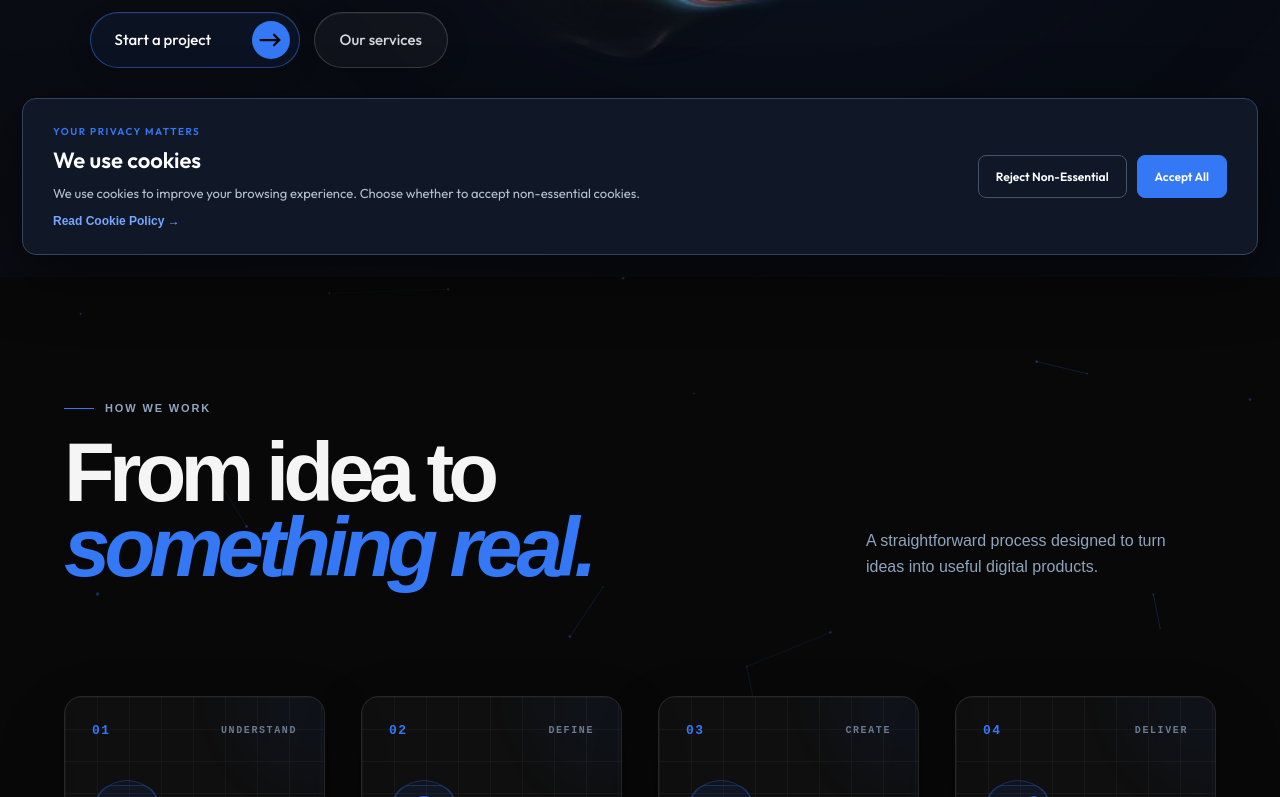
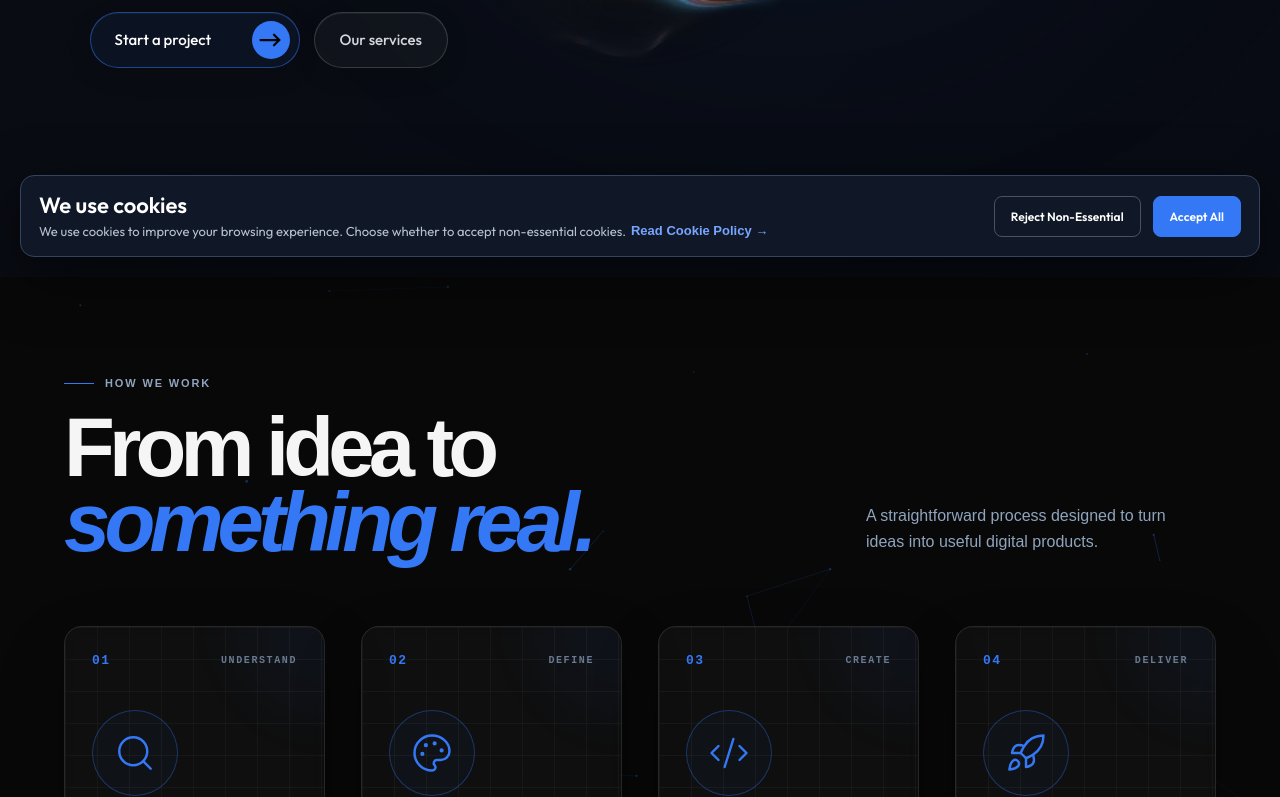
Before and after one commit to Nishxsm/onthemark, a Next.js app: page / in a window 1280 px wide. Shown: the part 523-1320 px from the top of the page. Built offline with nearby package versions, Linux system fonts and the light colour scheme.

Commit message:
home polishing

```diff
--- a/src/components/common/CookieBanner.jsx
+++ b/src/components/common/CookieBanner.jsx
@@ -5,12 +5,13 @@ import { useEffect, useState } from "react";
 const CONSENT_KEY = "otm-cookie-consent";
 
 const buttonBase = {
-    padding: "13px 17px",
+    padding: "12px 16px",
     borderRadius: "8px",
     fontSize: "12px",
     fontWeight: 700,
     cursor: "pointer",
     fontFamily: "inherit",
+    whiteSpace: "nowrap",
 };
 
 export default function CookieBanner() {
@@ -55,12 +56,12 @@ export default function CookieBanner() {
                     aria-label="Cookie consent"
                     style={{
                         position: "fixed",
-                        bottom: "22px",
-                        left: "22px",
-                        right: "22px",
+                        bottom: "20px",
+                        left: "20px",
+                        right: "20px",
                         zIndex: 2147483647,
                         boxSizing: "border-box",
-                        padding: "26px 30px",
+                        padding: "16px 18px",
                         border: "1px solid #34445e",
                         borderRadius: "14px",
                         background: "#101827",
@@ -68,78 +69,27 @@ export default function CookieBanner() {
                         boxShadow: "0 20px 60px rgba(0,0,0,0.55)",
                     }}
                 >
-                    <div
-                        style={{
-                            display: "flex",
-                            alignItems: "center",
-                            justifyContent: "space-between",
-                            gap: "28px",
-                            flexWrap: "wrap",
-                        }}
-                    >
-                        <div style={{ flex: "1 1 300px" }}>
-                            <span
-                                style={{
-                                    display: "block",
-                                    marginBottom: "8px",
-                                    color: "#3478f6",
-                                    fontSize: "10px",
-                                    fontWeight: 700,
-                                    letterSpacing: "0.15em",
-                                }}
-                            >
-                                YOUR PRIVACY MATTERS
+                    <div className="cookie-banner-content">
+                        <div className="cookie-banner-copy">
+                            <h3>We use cookies</h3>
+
+                            <div className="cookie-banner-description">
+                                <span>
+                                    We use cookies to improve your browsing experience.
+                                    Choose whether to accept non-essential cookies.
                                 </span>
-
-                            <h3
-                                style={{
-                                    margin: "0 0 8px",
-                                    fontSize: "22px",
-                                    color: "#ffffff",
-                                }}
-                            >
-                                We use cookies
-                            </h3>
-
-                            <p
-                                style={{
-                                    margin: 0,
-                                    color: "#b5c0d0",
-                                    fontSize: "13px",
-                                    lineHeight: 1.7,
-                                }}
-                            >
-                                We use cookies to improve your browsing
-                                experience. Choose whether to accept
-                                non-essential cookies.
-                            </p>
 
                                 <button
                                     type="button"
                                     onClick={() => setPolicyOpen(true)}
-                                style={{
-                                    display: "block",
-                                    marginTop: "10px",
-                                    padding: 0,
-                                    border: 0,
-                                    background: "transparent",
-                                    color: "#77a5ff",
-                                    fontSize: "12px",
-                                    fontWeight: 600,
-                                    cursor: "pointer",
-                                }}
+                                    className="cookie-policy-link"
                                 >
                                     Read Cookie Policy →
                                 </button>
                             </div>
+                        </div>
 
-                        <div
-                            style={{
-                                display: "flex",
-                                flexWrap: "wrap",
-                                gap: "10px",
-                            }}
-                        >
+                        <div className="cookie-banner-actions">
                             <button
                                 type="button"
                                 onClick={() => handleConsent("rejected")}
@@ -287,6 +237,77 @@ export default function CookieBanner() {
                     </section>
                 </div>
             )}
+
+            <style jsx>{`
+                .cookie-banner-content {
+                    display: flex;
+                    align-items: center;
+                    justify-content: space-between;
+                    gap: 24px;
+                }
+
+                .cookie-banner-copy {
+                    flex: 1 1 auto;
+                    min-width: 0;
+                }
+
+                .cookie-banner-copy h3 {
+                    margin: 0 0 3px;
+                    font-size: 22px;
+                    line-height: 1.2;
+                    color: #ffffff;
+                }
+
+                .cookie-banner-description {
+                    display: flex;
+                    align-items: center;
+                    flex-wrap: wrap;
+                    column-gap: 5px;
+                    row-gap: 2px;
+                    color: #b5c0d0;
+                    font-size: 13px;
+                    line-height: 1.4;
+                }
+
+                .cookie-policy-link {
+                    flex-shrink: 0;
+                    padding: 0;
+                    border: 0;
+                    background: transparent;
+                    color: #77a5ff;
+                    font-size: 13px;
+                    font-weight: 700;
+                    cursor: pointer;
+                    white-space: nowrap;
+                }
+
+                .cookie-banner-actions {
+                    display: flex;
+                    align-items: center;
+                    flex-shrink: 0;
+                    gap: 12px;
+                }
+
+                @media (max-width: 760px) {
+                    .cookie-banner-content {
+                        align-items: flex-start;
+                        flex-direction: column;
+                        gap: 14px;
+                    }
+
+                    .cookie-banner-actions {
+                        width: 100%;
+                        flex-wrap: wrap;
+                    }
+                }
+
+                @media (max-width: 480px) {
+                    .cookie-banner-actions button {
+                        flex: 1;
+                        white-space: normal;
+                    }
+                }
+            `}</style>
         </>
     );
 }
--- a/src/components/home/HowWeWork.jsx
+++ b/src/components/home/HowWeWork.jsx
@@ -51,16 +51,12 @@ export default function HowWeWork() {
     const processRef = useRef(null);
 
     const isInView = useInView(processRef, {
-        once: false,
+        once: true,
         amount: 0.2,
     });
 
     return (
-        <section
-            className="process"
-            id="about"
-            ref={processRef}
-        >
+        <section className="process" id="about" ref={processRef}>
             <NetworkBackground />
 
             <div className="process-header">
@@ -76,8 +72,8 @@ export default function HowWeWork() {
                     </h2>
 
                     <p>
-                        A straightforward process designed to
-                        turn ideas into useful digital products.
+                        A straightforward process designed to turn ideas into
+                        useful digital products.
                     </p>
                 </div>
             </div>
@@ -90,20 +86,11 @@ export default function HowWeWork() {
                         <motion.div
                             className="process-item"
                             key={stage.number}
-                            initial={{
-                                opacity: 0,
-                                y: 30,
-                            }}
+                            initial={{ opacity: 0, y: 30 }}
                             animate={
                                 isInView
-                                    ? {
-                                          opacity: 1,
-                                          y: 0,
-                                      }
-                                    : {
-                                          opacity: 0,
-                                          y: 30,
-                                      }
+                                    ? { opacity: 1, y: 0 }
+                                    : { opacity: 0, y: 30 }
                             }
                             transition={{
                                 duration: 0.65,
@@ -127,20 +114,18 @@ export default function HowWeWork() {
                                         <Icon
                                             size={42}
                                             strokeWidth={1.4}
+                                            aria-hidden="true"
                                         />
                                     </div>
                                 </div>
 
                                 <div className="process-content">
                                     <h3>{stage.title}</h3>
-
                                     <p>{stage.description}</p>
                                 </div>
 
                                 <div className="process-card-bottom">
-                                    <span>
-                                        0{index + 1} / 04
-                                    </span>
+                                    <span>{stage.number} / 04</span>
 
                                     <div className="process-progress">
                                         <span
@@ -161,6 +146,7 @@ export default function HowWeWork() {
                                     <ArrowRight
                                         size={22}
                                         strokeWidth={1.2}
+                                        aria-hidden="true"
                                     />
                                 </div>
                             )}
--- a/src/styles/home/HowWeWork.css
+++ b/src/styles/home/HowWeWork.css
@@ -1,10 +1,10 @@
+
 /* Process */
 
 .process {
     position: relative;
     width: 100%;
-    min-height: 100vh;
-    padding: 100px 3.2% 90px;
+    padding: 100px 3.2% 35px;
     overflow: hidden;
     box-sizing: border-box;
     background: #080808;
@@ -30,17 +30,12 @@
     margin-bottom: 65px;
 }
 
-/* Eyebrow */
-
 .process-eyebrow {
     display: flex;
     align-items: center;
     gap: 10px;
     margin-bottom: 18px;
-    font-family:
-        Arial,
-        Helvetica,
-        sans-serif;
+    font-family: Arial, Helvetica, sans-serif;
     font-size: 11px;
     font-weight: 700;
     letter-spacing: 0.16em;
@@ -66,10 +61,7 @@
 .process-header h2 {
     max-width: 900px;
     margin: 0;
-    font-family:
-        Arial,
-        Helvetica,
-        sans-serif;
+    font-family: Arial, Helvetica, sans-serif;
     font-size: clamp(52px, 5.2vw, 88px);
     font-weight: 800;
     line-height: 0.91;
@@ -86,10 +78,7 @@
 .process-heading-row > p {
     width: 300px;
     margin: 0 20px 5px 0;
-    font-family:
-        "Outfit",
-        Arial,
-        sans-serif;
+    font-family: "Outfit", Arial, sans-serif;
     font-size: 14px;
     line-height: 1.5;
     color: #8fa4bd;
@@ -104,8 +93,6 @@
     grid-template-columns: repeat(4, minmax(0, 1fr));
     gap: 36px;
 }
-
-/* Item */
 
 .process-item {
     position: relative;
@@ -195,10 +182,7 @@
 }
 
 .process-number {
-    font-family:
-        Arial,
-        Helvetica,
-        sans-serif;
+    font-family: Arial, Helvetica, sans-serif;
     font-size: 13px;
     font-weight: 700;
     letter-spacing: 0.08em;
@@ -206,17 +190,14 @@
 }
 
 .process-label {
-    font-family:
-        Arial,
-        Helvetica,
-        sans-serif;
+    font-family: Arial, Helvetica, sans-serif;
     font-size: 9px;
     font-weight: 700;
     letter-spacing: 0.16em;
     color: #7f91a8;
 }
 
-/* Icon */
+/* Circular icons */
 
 .process-icon-wrap {
     position: relative;
@@ -224,12 +205,15 @@
     display: flex;
     align-items: center;
     justify-content: center;
-    width: 70px;
-    height: 70px;
+    width: 86px;
+    height: 86px;
     margin-top: 42px;
-    border: 1px solid rgba(52, 120, 246, 0.28);
+    flex: 0 0 86px;
+    box-sizing: border-box;
+    border: 1px solid rgba(52, 120, 246, 0.35);
     border-radius: 50%;
-    background: rgba(52, 120, 246, 0.05);
+    background: rgba(52, 120, 246, 0.04);
+    box-shadow: none;
     transition:
         transform 0.35s ease,
         background 0.35s ease,
@@ -237,16 +221,40 @@
 }
 
 .process-card:hover .process-icon-wrap {
-    transform: rotate(-5deg) scale(1.06);
-    border-color: rgba(52, 120, 246, 0.65);
-    background: rgba(52, 120, 246, 0.1);
+    transform: translateY(-2px);
+    border-color: rgba(52, 120, 246, 0.7);
+    background: rgba(52, 120, 246, 0.09);
 }
 
 .process-icon {
     display: flex;
     align-items: center;
     justify-content: center;
+    width: 42px;
+    height: 42px;
+    padding: 0;
+    margin: 0;
+    border: none !important;
+    border-radius: 0 !important;
+    outline: none !important;
+    box-shadow: none !important;
+    background: transparent !important;
     color: #3478f6;
+}
+
+.process-icon svg {
+    display: block;
+    width: 42px;
+    height: 42px;
+    padding: 0;
+    margin: 0;
+    border: none !important;
+    border-radius: 0 !important;
+    outline: none !important;
+    box-shadow: none !important;
+    background: transparent !important;
+    color: inherit;
+    overflow: visible;
 }
 
 /* Content */
@@ -259,10 +267,7 @@
 
 .process-card h3 {
     margin: 0 0 13px;
-    font-family:
-        Arial,
-        Helvetica,
-        sans-serif;
+    font-family: Arial, Helvetica, sans-serif;
     font-size: 29px;
     font-weight: 800;
     line-height: 0.95;
@@ -273,10 +278,7 @@
 .process-card p {
     max-width: 300px;
     margin: 0;
-    font-family:
-        "Outfit",
-        Arial,
-        sans-serif;
+    font-family: "Outfit", Arial, sans-serif;
     font-size: 14px;
     font-weight: 400;
     line-height: 1.5;
@@ -295,10 +297,7 @@
     margin-top: auto;
     padding-top: 20px;
     border-top: 1px solid rgba(255, 255, 255, 0.09);
-    font-family:
-        Arial,
-        Helvetica,
-        sans-serif;
+    font-family: Arial, Helvetica, sans-serif;
     font-size: 9px;
     font-weight: 700;
     letter-spacing: 0.12em;
@@ -338,8 +337,7 @@
 
 @media (max-width: 1100px) {
     .process {
-        min-height: auto;
-        padding: 90px 5% 80px;
+        padding: 80px 5% 30px;
     }
 
     .process-heading-row {
@@ -347,8 +345,8 @@
     }
 
     .process-heading-row > p {
+        width: 100%;
         margin-top: 25px;
-        width: 100%;
     }
 
     .process-grid {
@@ -365,11 +363,11 @@
 
 @media (max-width: 650px) {
     .process {
-        padding: 75px 6% 80px;
+        padding: 65px 6% 25px;
     }
 
     .process-header {
-        margin-bottom: 45px;
+        margin-bottom: 40px;
     }
 
     .process-heading-row {
@@ -415,14 +413,12 @@
 /* Reduced motion */
 
 @media (prefers-reduced-motion: reduce) {
-    .process-card {
+    .process-card,
+    .process-icon-wrap {
         transition: none;
     }
 
-    .process-card:hover {
-        transform: none;
-    }
-
+    .process-card:hover,
     .process-card:hover .process-icon-wrap {
         transform: none;
     }
--- a/src/styles/home/Process.css
+++ b/src/styles/home/Process.css
@@ -1,9 +1,10 @@
-/* process */
+
+/* Process */
 
 .process {
     position: relative;
     width: 100%;
-    padding: 125px 5% 130px;
+    padding: 100px 5% 30px;
     overflow: hidden;
     box-sizing: border-box;
     background: #080808;
@@ -18,10 +19,10 @@
     margin: 0 auto;
 }
 
-/* header */
+/* Header */
 
 .process-header {
-    margin-bottom: 110px;
+    margin-bottom: 65px;
 }
 
 .process-eyebrow {
@@ -29,10 +30,7 @@
     align-items: center;
     gap: 11px;
     margin-bottom: 22px;
-    font-family:
-        Arial,
-        Helvetica,
-        sans-serif;
+    font-family: Arial, Helvetica, sans-serif;
     font-size: 11px;
     font-weight: 700;
     letter-spacing: 0.17em;
@@ -55,10 +53,7 @@
 .process-heading-row h2 {
     margin: 0;
     max-width: 850px;
-    font-family:
-        Arial,
-        Helvetica,
-        sans-serif;
+    font-family: Arial, Helvetica, sans-serif;
     font-size: clamp(62px, 6.5vw, 105px);
     font-weight: 800;
     line-height: 0.9;
@@ -76,16 +71,13 @@
     width: 330px;
     flex-shrink: 0;
     margin: 0 20px 5px 0;
-    font-family:
-        Arial,
-        Helvetica,
-        sans-serif;
+    font-family: Arial, Helvetica, sans-serif;
     font-size: 16px;
     line-height: 1.65;
     color: #8fa4bd;
 }
 
-/* stages */
+/* Stages */
 
 .process-stages {
     display: flex;
@@ -95,10 +87,10 @@
 .process-stage {
     position: relative;
     display: grid;
-    grid-template-columns: minmax(0, 0.95fr) minmax(500px, 1fr);
-    gap: 90px;
-    min-height: 610px;
-    padding: 70px 0;
+    grid-template-columns: minmax(0, 0.95fr) minmax(0, 1fr);
+    gap: 60px;
+    min-height: 480px;
+    padding: 45px 0;
     border-top: 1px solid rgba(255, 255, 255, 0.08);
 }
 
@@ -106,7 +98,7 @@
     border-bottom: 1px solid rgba(255, 255, 255, 0.08);
 }
 
-/* stage content */
+/* Stage content */
 
 .process-stage-content {
     display: flex;
@@ -119,7 +111,7 @@
     display: flex;
     align-items: center;
     gap: 16px;
-    margin-bottom: 42px;
+    margin-bottom: 30px;
 }
 
 .process-icon {
@@ -136,9 +128,7 @@
 }
 
 .process-number {
-    font-family:
-        "Courier New",
-        monospace;
+    font-family: "Courier New", monospace;
     font-size: 13px;
     font-weight: 700;
     letter-spacing: 0.12em;
@@ -146,9 +136,7 @@
 }
 
 .process-label {
-    font-family:
-        "Courier New",
-        monospace;
+    font-family: "Courier New", monospace;
     font-size: 10px;
     font-weight: 700;
     letter-spacing: 0.16em;
@@ -158,10 +146,7 @@
 .process-stage h3 {
     max-width: 720px;
     margin: 0;
-    font-family:
-        Arial,
-        Helvetica,
-        sans-serif;
+    font-family: Arial, Helvetica, sans-serif;
     font-size: clamp(42px, 4vw, 68px);
     font-weight: 800;
     line-height: 0.98;
@@ -171,24 +156,21 @@
 
 .process-stage p {
     max-width: 640px;
-    margin: 35px 0 0;
-    font-family:
-        Arial,
-        Helvetica,
-        sans-serif;
+    margin: 25px 0 0;
+    font-family: Arial, Helvetica, sans-serif;
     font-size: 16px;
     line-height: 1.7;
     color: #8fa4bd;
 }
 
-/* tags */
+/* Tags */
 
 .process-tags {
     display: flex;
     flex-wrap: wrap;
     gap: 9px;
     max-width: 650px;
-    margin-top: 36px;
+    margin-top: 25px;
 }
 
 .process-tags span {
@@ -196,20 +178,18 @@
     border: 1px solid rgba(255, 255, 255, 0.1);
     border-radius: 5px;
     background: rgba(255, 255, 255, 0.018);
-    font-family:
-        "Courier New",
-        monospace;
+    font-family: "Courier New", monospace;
     font-size: 9px;
     font-weight: 700;
     letter-spacing: 0.1em;
     color: #65748d;
 }
 
-/* visual */
+/* Visual */
 
 .process-visual {
     position: relative;
-    min-height: 420px;
+    min-height: 360px;
     align-self: center;
     overflow: hidden;
     border: 1px solid rgba(52, 120, 246, 0.18);
@@ -264,10 +244,7 @@
     position: absolute;
     top: 50%;
     left: 50%;
-    font-family:
-        Arial,
-        Helvetica,
-        sans-serif;
+    font-family: Arial, Helvetica, sans-serif;
     font-size: clamp(150px, 17vw, 280px);
     font-weight: 900;
     line-height: 1;
@@ -306,24 +283,22 @@
     position: absolute;
     right: 26px;
     bottom: 24px;
-    font-family:
-        "Courier New",
-        monospace;
+    font-family: "Courier New", monospace;
     font-size: 9px;
     font-weight: 700;
     letter-spacing: 0.15em;
     color: #53627a;
 }
 
-/* tablet */
+/* Tablet */
 
 @media (max-width: 1100px) {
     .process {
-        padding: 100px 5% 100px;
+        padding: 80px 5% 25px;
     }
 
     .process-header {
-        margin-bottom: 80px;
+        margin-bottom: 55px;
     }
 
     .process-heading-row {
@@ -333,14 +308,14 @@
     .process-heading-row > p {
         width: 100%;
         max-width: 600px;
-        margin: 30px 0 0;
+        margin: 25px 0 0;
     }
 
     .process-stage {
         grid-template-columns: 1fr;
-        gap: 45px;
+        gap: 30px;
         min-height: auto;
-        padding: 70px 0;
+        padding: 45px 0;
     }
 
     .process-stage-content {
@@ -348,19 +323,19 @@
     }
 
     .process-visual {
-        min-height: 420px;
+        min-height: 340px;
     }
 }
 
-/* mobile */
+/* Mobile */
 
 @media (max-width: 650px) {
     .process {
-        padding: 80px 6% 80px;
+        padding: 65px 6% 20px;
     }
 
     .process-header {
-        margin-bottom: 55px;
+        margin-bottom: 40px;
     }
 
     .process-heading-row h2 {
@@ -375,12 +350,12 @@
     }
 
     .process-stage {
-        gap: 35px;
-        padding: 55px 0;
+        gap: 25px;
+        padding: 35px 0;
     }
 
     .process-stage-meta {
-        margin-bottom: 30px;
+        margin-bottom: 25px;
     }
 
     .process-icon {
@@ -395,13 +370,13 @@
     }
 
     .process-stage p {
-        margin-top: 25px;
+        margin-top: 20px;
         font-size: 15px;
         line-height: 1.6;
     }
 
     .process-tags {
-        margin-top: 28px;
+        margin-top: 22px;
     }
 
     .process-tags span {
@@ -410,7 +385,7 @@
     }
 
     .process-visual {
-        min-height: 300px;
+        min-height: 280px;
         border-radius: 18px;
     }
 
@@ -430,7 +405,7 @@
     }
 }
 
-/* reduced motion */
+/* Reduced motion */
 
 @media (prefers-reduced-motion: reduce) {
     .process-stage,
```
Also changed, not shown: src/styles/home/ProjectCTA.css (+26 -39 lines), src/styles/home/Service.css (+35 -60 lines). Lines whose indentation alone changed are shown as unchanged.
